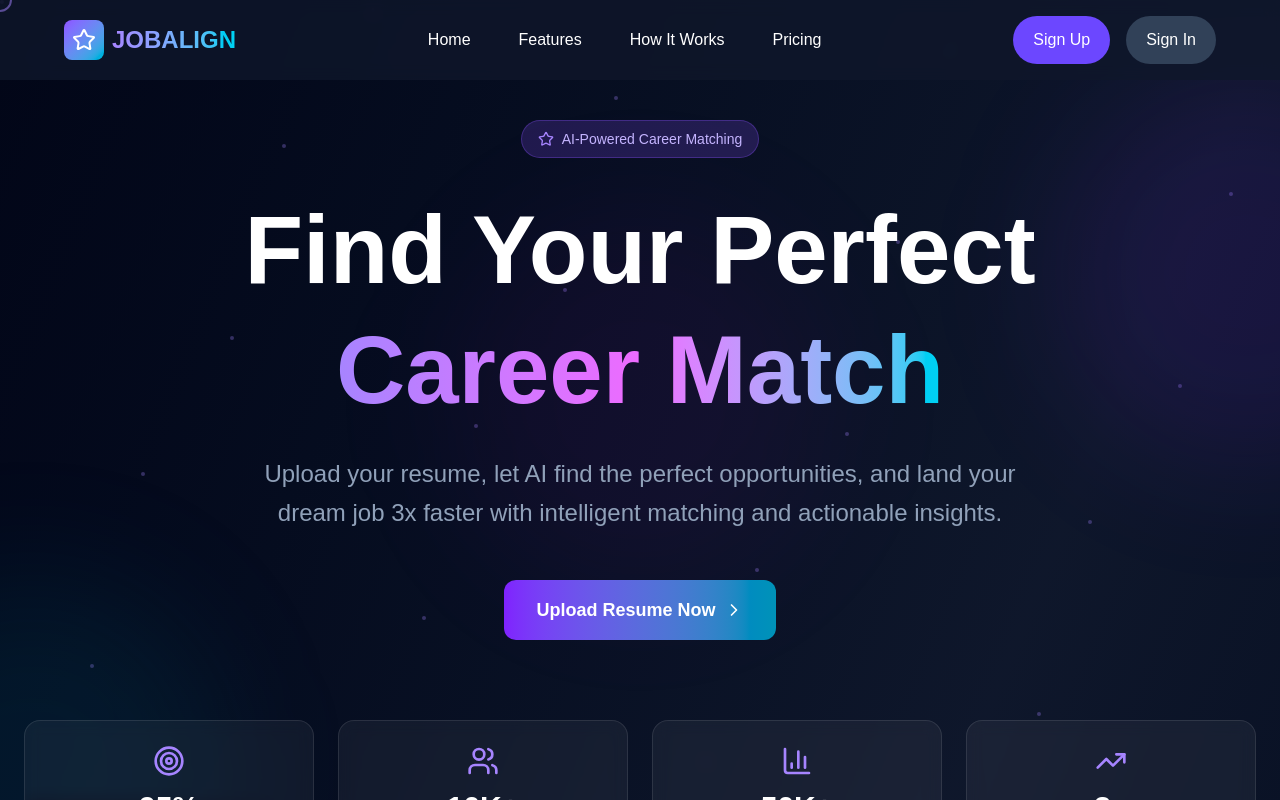
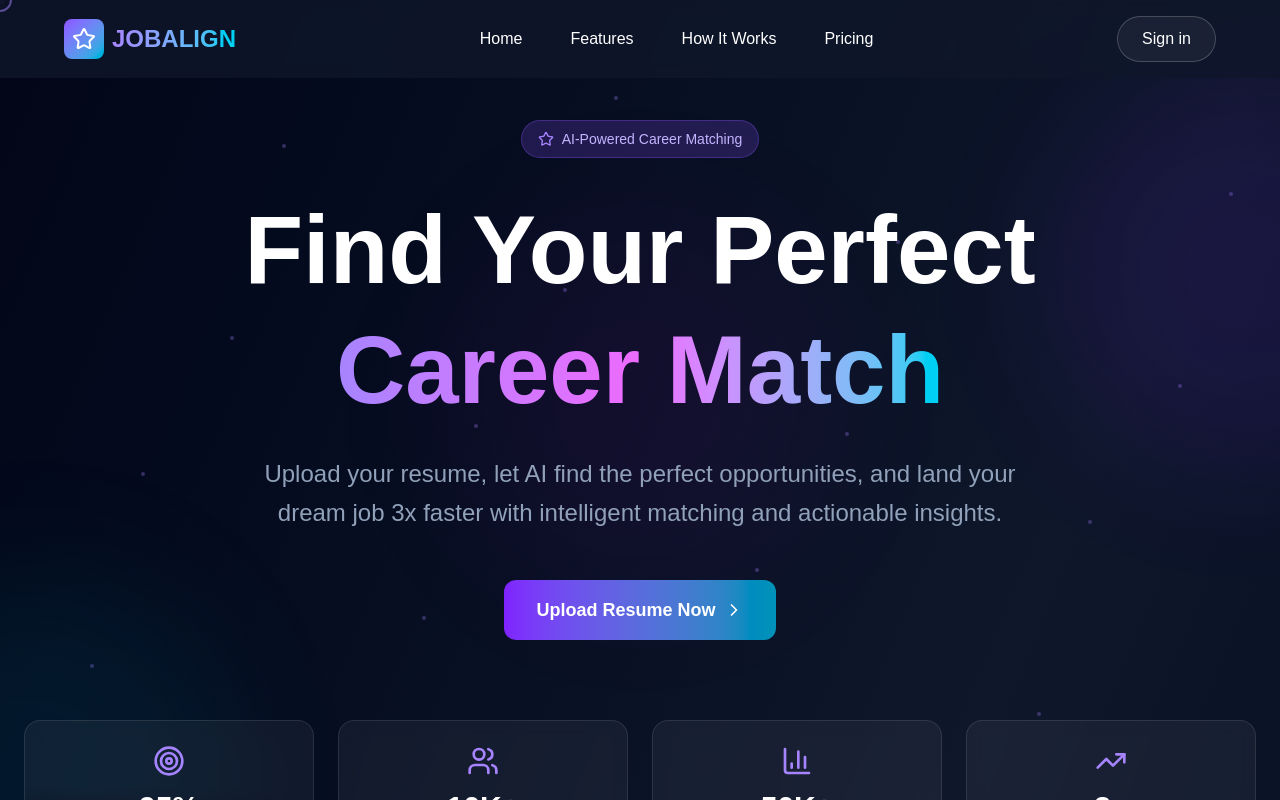
Before and after one commit to MudithMilinda/JOBALIGN, a Next.js app in the folder frontend/: page / in a window 1280 px wide. Shown: the top 800 px of the page. Built offline with nearby package versions, Linux system fonts and the light colour scheme.

Commit message:
update frontend

```diff
--- a/frontend/app/components/Navbar.tsx
+++ b/frontend/app/components/Navbar.tsx
@@ -5,10 +5,10 @@ import Link from 'next/link';
 
 export default function NavbarUI() {
     const navItems = [
-    { name: "Home", link: "#home" },
-    { name: "Features", link: "#features" },
-    { name: "How It Works", link: "#how-it-works" },
-    { name: "Pricing", link: "#pricing" },
+  { name: "Home", link: "/#home" },
+  { name: "Features", link: "/#features" },
+  { name: "How It Works", link: "/#how-it-works" },
+  { name: "Pricing", link: "/#pricing" },
 ];
 
     return (
@@ -39,11 +39,9 @@ export default function NavbarUI() {
 
                 {/* Auth Buttons (UI only) */}
                 <div className="flex gap-4">
-          <button className="bg-[#6c47ff] text-white rounded-full font-medium text-sm sm:text-base h-10 sm:h-12 px-4 sm:px-5 cursor-pointer hover:shadow-lg hover:scale-105 transition-transform">
-            Sign Up
-          </button>
-          <button className="bg-slate-700 text-white rounded-full font-medium text-sm sm:text-base h-10 sm:h-12 px-4 sm:px-5 cursor-pointer hover:shadow-lg hover:scale-105 transition-transform">
-            Sign In
+
+                    <button className="relative px-6 py-2.5 rounded-4xl border border-white/20 bg-white/5 backdrop-blur-md text-white text-sm sm:text-base font-medium transition-all duration-300 hover:bg-white/10 hover:border-white/30 hover:shadow-lg hover:scale-105">
+                        Sign in
                     </button>
                 </div>
             </div>
--- a/frontend/app/page.tsx
+++ b/frontend/app/page.tsx
@@ -17,6 +17,7 @@ import {
   Star,
   ArrowRight,
 } from 'lucide-react';
+import { useRouter } from 'next/navigation';
 
 export default function ResumePlatformUI() {
   const [scrollY, setScrollY] = useState(0);
@@ -102,6 +103,7 @@ export default function ResumePlatformUI() {
     { number: '03', title: 'Match Jobs', description: 'Discover perfectly matched opportunities' },
     { number: '04', title: 'Track & Apply', description: 'Manage applications and get hired faster' },
   ];
+  const router = useRouter();
 
   return (
     <div className="min-h-screen bg-gradient-to-br from-slate-950 via-slate-900 to-slate-950 text-white overflow-hidden">
@@ -166,9 +168,8 @@ export default function ResumePlatformUI() {
       <section id="home" className="relative z-10 px-6 pt-30 pb-32">
         <div className="max-w-7xl mx-auto text-center">
           <div
-            className={`transition-all duration-1000 delay-100 ${
-              isVisible ? 'opacity-100 translate-y-0' : 'opacity-0 translate-y-8'
-            }`}
+            className={`transition-all duration-1000 delay-100 ${isVisible ? 'opacity-100 translate-y-0' : 'opacity-0 translate-y-8'
+              }`}
           >
             <div className="inline-flex items-center gap-2 px-4 py-2 bg-violet-500/20 border border-violet-500/30 rounded-full mb-8">
               <Star className="w-4 h-4 text-violet-400" />
@@ -192,7 +193,10 @@ export default function ResumePlatformUI() {
             </p>
 
             <div className="flex flex-col sm:flex-row gap-4 justify-center items-center">
-              <button className="group relative px-8 py-4 bg-gradient-to-r from-violet-600 to-cyan-600 rounded-xl text-lg font-semibold hover:shadow-2xl hover:shadow-violet-500/50 transition-all hover:scale-105 flex items-center gap-2 overflow-hidden">
+              <button
+                onClick={() => router.push('/resume-upload')}
+                className="group relative px-8 py-4 bg-gradient-to-r from-violet-600 to-cyan-600 rounded-xl text-lg font-semibold hover:shadow-2xl hover:shadow-violet-500/50 transition-all hover:scale-105 flex items-center gap-2 overflow-hidden"
+              >
                 <span className="absolute inset-0 animate-shimmer"></span>
                 <span className="relative">Upload Resume Now</span>
                 <ChevronRight className="relative w-5 h-5 group-hover:translate-x-1 transition-transform" />
@@ -237,13 +241,12 @@ export default function ResumePlatformUI() {
             {features.map((feature, index) => (
               <div
                 key={index}
-                className={`group bg-gradient-to-br from-white/5 to-white/[0.02] backdrop-blur-sm border border-white/10 rounded-2xl p-8 hover:border-violet-500/50 transition-all hover:scale-[1.02] relative overflow-hidden ${
-                  featuresInView
+                className={`group bg-gradient-to-br from-white/5 to-white/[0.02] backdrop-blur-sm border border-white/10 rounded-2xl p-8 hover:border-violet-500/50 transition-all hover:scale-[1.02] relative overflow-hidden ${featuresInView
                     ? index % 2 === 0
                       ? 'animate-slide-in-left'
                       : 'animate-slide-in-right'
                     : 'opacity-0'
-                }`}
+                  }`}
                 style={{ animationDelay: `${index * 150}ms` }}
               >
                 <div className="relative w-14 h-14 bg-gradient-to-br from-violet-500/20 to-cyan-500/20 rounded-xl flex items-center justify-center mb-6 group-hover:scale-110 group-hover:rotate-3 transition-all duration-300">
```
Lines whose indentation alone changed are shown as unchanged.
